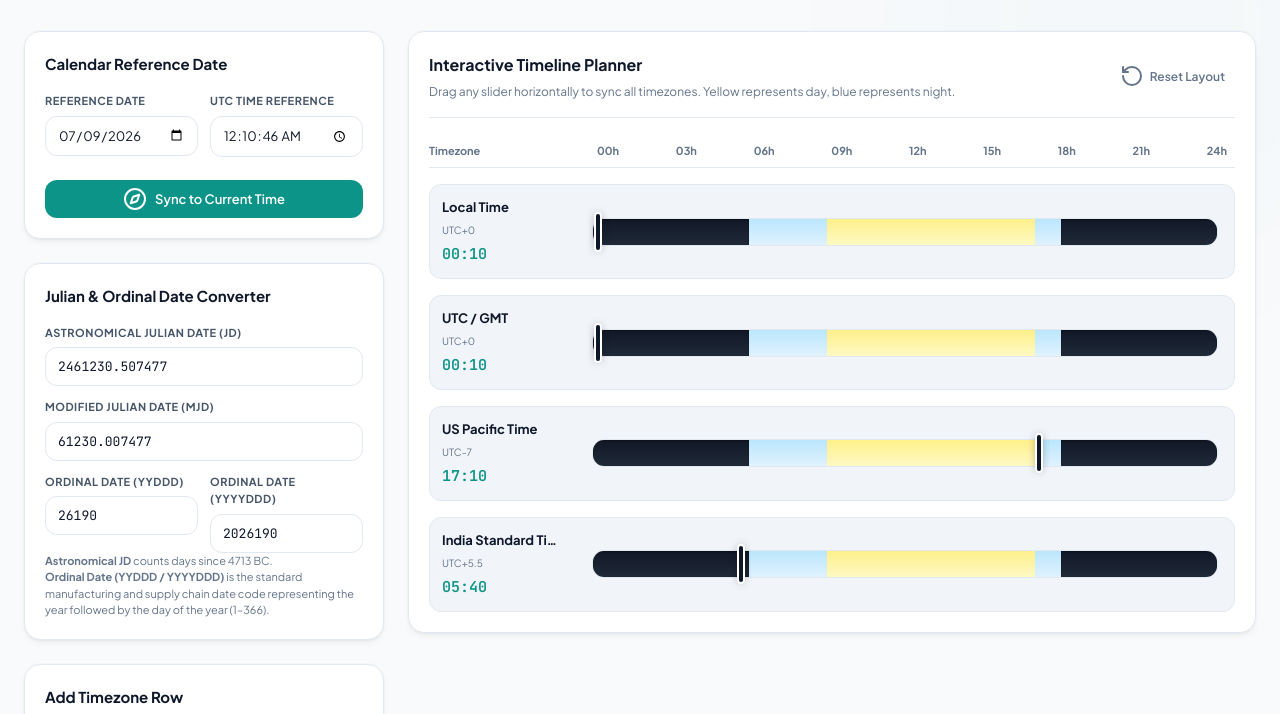
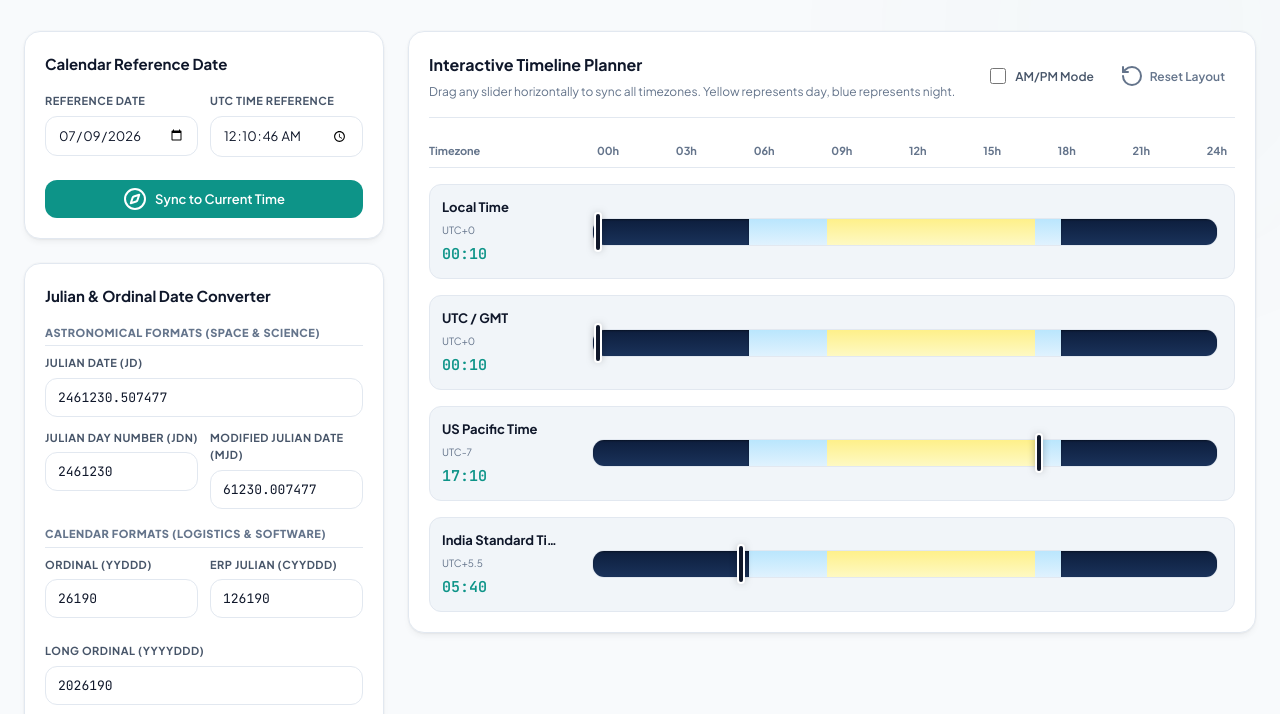
Before and after one commit to dhavalpalsana/engineering-toolkit, a plain HTML site: page tools/timezone-converter/index.html in a window 1280 px wide. Shown: the part 74-788 px from the top of the page. Drawn offline with nearby package versions, Linux system fonts and the light colour scheme; no server answers.

Commit message:
feat: add CYYDDD JDN formats, AM/PM mode, and deep blue night timelines to timezone converter

```diff
--- a/tools/timezone-converter/app.js
+++ b/tools/timezone-converter/app.js
@@ -32,6 +32,9 @@ document.addEventListener("DOMContentLoaded", () => {
   const resetSetupBtn = document.getElementById("reset-setup-btn");
   const yydddInput = document.getElementById("yyddd-input");
   const yyyydddInput = document.getElementById("yyyyddd-input");
+  const jdnInput = document.getElementById("jdn-input");
+  const cyydddInput = document.getElementById("cyyddd-input");
+  const ampmToggle = document.getElementById("ampm-toggle");
 
   // Initialize Lucide Icons
   if (typeof lucide !== "undefined") {
@@ -137,10 +140,12 @@ document.addEventListener("DOMContentLoaded", () => {
 
     const yy = String(y).slice(-2);
     const dddStr = String(ddd).padStart(3, "0");
+    const C = Math.floor(y / 100) - 19;
 
     return {
       yyddd: yy + dddStr,
-      yyyyddd: String(y) + dddStr
+      yyyyddd: String(y) + dddStr,
+      cyyddd: String(C) + yy + dddStr
     };
   };
 
@@ -151,6 +156,11 @@ document.addEventListener("DOMContentLoaded", () => {
       const yy = parseInt(clean.slice(0, 2));
       ddd = parseInt(clean.slice(2));
       y = yy > 80 ? 1900 + yy : 2000 + yy;
+    } else if (clean.length === 6) {
+      const C = parseInt(clean[0]);
+      const yy = parseInt(clean.slice(1, 3));
+      ddd = parseInt(clean.slice(3));
+      y = (19 + C) * 100 + yy;
     } else if (clean.length === 7) {
       y = parseInt(clean.slice(0, 4));
       ddd = parseInt(clean.slice(4));
@@ -225,11 +235,14 @@ document.addEventListener("DOMContentLoaded", () => {
     timeSelect.value = `${hh}:${min}:${ss}`;
 
     // 2. Julian date inputs
-    julianDateInput.value = dateToJulian(anchorDate).toFixed(6);
+    const jd = dateToJulian(anchorDate);
+    julianDateInput.value = jd.toFixed(6);
+    if (jdnInput) jdnInput.value = Math.floor(jd);
     mjdInput.value = dateToMJD(anchorDate).toFixed(6);
 
     const ord = dateToOrdinal(anchorDate);
     if (yydddInput) yydddInput.value = ord.yyddd;
+    if (cyydddInput) cyydddInput.value = ord.cyyddd;
     if (yyyydddInput) yyyydddInput.value = ord.yyyyddd;
 
     // 3. Slider thumbs positions & Time labels
@@ -250,9 +263,16 @@ document.addEventListener("DOMContentLoaded", () => {
       // Update text representation
       const textLabel = document.getElementById(`time-label-${tz}`);
       if (textLabel) {
-        const displayHr = String(hr).padStart(2, "0");
-        const displayMn = String(mn).padStart(2, "0");
-        textLabel.textContent = `${displayHr}:${displayMn}`;
+        if (ampmToggle && ampmToggle.checked) {
+          const displayHr = hr % 12 === 0 ? 12 : hr % 12;
+          const displayMn = String(mn).padStart(2, "0");
+          const ampm = hr >= 12 ? "PM" : "AM";
+          textLabel.textContent = `${displayHr}:${displayMn} ${ampm}`;
+        } else {
+          const displayHr = String(hr).padStart(2, "0");
+          const displayMn = String(mn).padStart(2, "0");
+          textLabel.textContent = `${displayHr}:${displayMn}`;
+        }
       }
 
       // Update offset metadata labels
@@ -431,6 +451,70 @@ document.addEventListener("DOMContentLoaded", () => {
     });
   }
 
+  // ERP Julian Date (CYYDDD) input listener
+  if (cyydddInput) {
+    cyydddInput.addEventListener("input", () => {
+      const val = cyydddInput.value;
+      if (val.length === 6) {
+        const parsed = ordinalToDate(val);
+        if (parsed) {
+          anchorDate = parsed;
+          updateAllInputs();
+          document.dispatchEvent(new Event("change", { bubbles: true }));
+        }
+      }
+    });
+  }
+
+  // Julian Day Number (JDN) input listener
+  if (jdnInput) {
+    jdnInput.addEventListener("change", () => {
+      const val = parseInt(jdnInput.value);
+      if (isNaN(val)) return;
+      anchorDate = julianToDate(val);
+      updateAllInputs();
+      document.dispatchEvent(new Event("change", { bubbles: true }));
+    });
+  }
+
+  const updateRulerHours = () => {
+    const ruler = document.querySelector(".hours-ruler");
+    if (!ruler) return;
+    if (ampmToggle && ampmToggle.checked) {
+      ruler.innerHTML = `
+        <span>12 AM</span>
+        <span>3 AM</span>
+        <span>6 AM</span>
+        <span>9 AM</span>
+        <span>12 PM</span>
+        <span>3 PM</span>
+        <span>6 PM</span>
+        <span>9 PM</span>
+        <span>12 AM</span>
+      `;
+    } else {
+      ruler.innerHTML = `
+        <span>00h</span>
+        <span>03h</span>
+        <span>06h</span>
+        <span>09h</span>
+        <span>12h</span>
+        <span>15h</span>
+        <span>18h</span>
+        <span>21h</span>
+        <span>24h</span>
+      `;
+    }
+  };
+
+  if (ampmToggle) {
+    ampmToggle.addEventListener("change", () => {
+      updateRulerHours();
+      updateAllInputs();
+      document.dispatchEvent(new Event("change", { bubbles: true }));
+    });
+  }
+
   // Sync to Current Time
   currentTimeBtn.addEventListener("click", () => {
     anchorDate = new Date();
@@ -450,11 +534,11 @@ document.addEventListener("DOMContentLoaded", () => {
     }
   });
 
-  // ── Import / Export JSON ─────────────────────────────────────
   window.exportJSON = function() {
     const data = {
       selectedTimezones: selectedTimezones,
-      currentTimestamp: anchorDate.getTime()
+      currentTimestamp: anchorDate.getTime(),
+      ampmMode: ampmToggle ? ampmToggle.checked : false
     };
     const blob = new Blob([JSON.stringify(data, null, 2)], { type: "application/json" });
     const url = URL.createObjectURL(blob);
@@ -480,7 +564,11 @@ document.addEventListener("DOMContentLoaded", () => {
           if (data.currentTimestamp) {
             anchorDate = new Date(data.currentTimestamp);
           }
+          if (ampmToggle) {
+            ampmToggle.checked = !!data.ampmMode;
+          }
           renderTimelines();
+          updateRulerHours();
           updateAllInputs();
           document.dispatchEvent(new Event("change", { bubbles: true }));
           if (window.showToast) window.showToast("Setup imported successfully!");
@@ -499,7 +587,8 @@ document.addEventListener("DOMContentLoaded", () => {
     try {
       const state = {
         selectedTimezones: selectedTimezones,
-        currentTimestamp: anchorDate.getTime()
+        currentTimestamp: anchorDate.getTime(),
+        ampmMode: ampmToggle ? ampmToggle.checked : false
       };
       const serialized = btoa(JSON.stringify(state));
       const url = new URL(window.location.href);
@@ -520,7 +609,8 @@ document.addEventListener("DOMContentLoaded", () => {
     getInputs: () => {
       return {
         selectedTimezones: selectedTimezones,
-        currentTimestamp: anchorDate.getTime()
+        currentTimestamp: anchorDate.getTime(),
+        ampmMode: ampmToggle ? ampmToggle.checked : false
       };
     },
     setInputs: (data) => {
@@ -530,7 +620,11 @@ document.addEventListener("DOMContentLoaded", () => {
       if (data && data.currentTimestamp) {
         anchorDate = new Date(data.currentTimestamp);
       }
+      if (ampmToggle && data) {
+        ampmToggle.checked = !!data.ampmMode;
+      }
       renderTimelines();
+      updateRulerHours();
       updateAllInputs();
     }
   };
@@ -538,5 +632,6 @@ document.addEventListener("DOMContentLoaded", () => {
   // Run Initializations
   populateTimezoneSearch();
   renderTimelines();
+  updateRulerHours();
   updateAllInputs();
 });
--- a/tools/timezone-converter/index.html
+++ b/tools/timezone-converter/index.html
@@ -119,27 +119,44 @@
           <div class="card-header">
             <h2>Julian & Ordinal Date Converter</h2>
           </div>
-          <div class="form-group">
-            <label for="julian-date-input">Astronomical Julian Date (JD)</label>
+
+          <!-- Section 1: Astronomical Formats -->
+          <div class="date-section-header">Astronomical Formats (Space & Science)</div>
+          <div class="form-group margin-top-6">
+            <label for="julian-date-input">Julian Date (JD)</label>
             <input type="number" step="0.000001" id="julian-date-input" class="form-input font-mono" placeholder="e.g. 2461230.5" />
-          </div>
-          <div class="form-group margin-top-12">
-            <label for="mjd-input">Modified Julian Date (MJD)</label>
-            <input type="number" step="0.000001" id="mjd-input" class="form-input font-mono" placeholder="e.g. 61230.0" />
           </div>
           <div class="form-row margin-top-12">
             <div class="form-group flex-1">
-              <label for="yyddd-input">Ordinal Date (YYDDD)</label>
+              <label for="jdn-input">Julian Day Number (JDN)</label>
+              <input type="number" step="1" id="jdn-input" class="form-input font-mono" placeholder="e.g. 2461230" />
+            </div>
+            <div class="form-group flex-1">
+              <label for="mjd-input">Modified Julian Date (MJD)</label>
+              <input type="number" step="0.000001" id="mjd-input" class="form-input font-mono" placeholder="e.g. 61230.0" />
+            </div>
+          </div>
+
+          <!-- Section 2: Calendar Formats -->
+          <div class="date-section-header margin-top-16">Calendar Formats (Logistics & Software)</div>
+          <div class="form-row margin-top-6">
+            <div class="form-group flex-1">
+              <label for="yyddd-input">Ordinal (YYDDD)</label>
               <input type="text" id="yyddd-input" class="form-input font-mono" placeholder="e.g. 26189" maxlength="5" />
             </div>
             <div class="form-group flex-1">
-              <label for="yyyyddd-input">Ordinal Date (YYYYDDD)</label>
-              <input type="text" id="yyyyddd-input" class="form-input font-mono" placeholder="e.g. 2026189" maxlength="7" />
+              <label for="cyyddd-input">ERP Julian (CYYDDD)</label>
+              <input type="text" id="cyyddd-input" class="form-input font-mono" placeholder="e.g. 126189" maxlength="6" />
             </div>
           </div>
+          <div class="form-group margin-top-12">
+            <label for="yyyyddd-input">Long Ordinal (YYYYDDD)</label>
+            <input type="text" id="yyyyddd-input" class="form-input font-mono" placeholder="e.g. 2026189" maxlength="7" />
+          </div>
+
           <p class="tool-tip margin-top-12">
-            <strong>Astronomical JD</strong> counts days since 4713 BC. <br>
-            <strong>Ordinal Date (YYDDD / YYYYDDD)</strong> is the standard manufacturing and supply chain date code representing the year followed by the day of the year (1–366).
+            <strong>Astronomical:</strong> JD counts days since 4713 BC. JDN is the integer day count. MJD offsets it by 2,400,000.5. <br>
+            <strong>Calendar:</strong> Ordinals represent the year followed by the sequential day of the year (1–366). CYYDDD uses century digit C (0 for 19xx, 1 for 20xx).
           </p>
         </article>
 
@@ -167,9 +184,15 @@
               <h2>Interactive Timeline Planner</h2>
               <p>Drag any slider horizontally to sync all timezones. Yellow represents day, blue represents night.</p>
             </div>
-            <button id="reset-setup-btn" class="clear-btn">
-              <i data-lucide="rotate-ccw"></i> Reset Layout
-            </button>
+            <div class="header-actions">
+              <label class="toggle-control">
+                <input type="checkbox" id="ampm-toggle" />
+                <span>AM/PM Mode</span>
+              </label>
+              <button id="reset-setup-btn" class="clear-btn">
+                <i data-lucide="rotate-ccw"></i> Reset Layout
+              </button>
+            </div>
           </div>
 
           <div class="timelines-dashboard-wrapper">
--- a/tools/timezone-converter/style.css
+++ b/tools/timezone-converter/style.css
@@ -322,7 +322,7 @@ body::before {
 
 /* Color palettes for segments */
 .track-night {
-  background: linear-gradient(to bottom, #111827, #1f2937); /* Very dark gray/slate */
+  background: linear-gradient(to bottom, #0d1e3d, #1a325a); /* Premium dark midnight blue */
   box-shadow: inset 0 1px 2px rgba(0,0,0,0.4);
 }
 
@@ -429,3 +429,48 @@ body::before {
   color: var(--text-primary);
   background: var(--bg-tertiary);
 }
+
+.date-section-header {
+  font-size: 11px;
+  font-weight: 800;
+  text-transform: uppercase;
+  letter-spacing: 0.5px;
+  color: var(--text-muted);
+  border-bottom: 1px solid var(--border-color);
+  padding-bottom: 4px;
+  margin-top: 16px;
+  margin-bottom: 8px;
+}
+
+.date-section-header.margin-top-16 {
+  margin-top: 16px;
+}
+
+.margin-top-6 {
+  margin-top: 6px;
+}
+
+.header-actions {
+  display: flex;
+  align-items: center;
+  gap: 16px;
+}
+
+.toggle-control {
+  display: flex;
+  align-items: center;
+  gap: 6px;
+  font-family: var(--font-sans);
+  font-size: 12px;
+  font-weight: 600;
+  color: var(--text-secondary);
+  cursor: pointer;
+  user-select: none;
+}
+
+.toggle-control input {
+  cursor: pointer;
+  width: 16px;
+  height: 16px;
+  accent-color: var(--accent-primary);
+}
```
